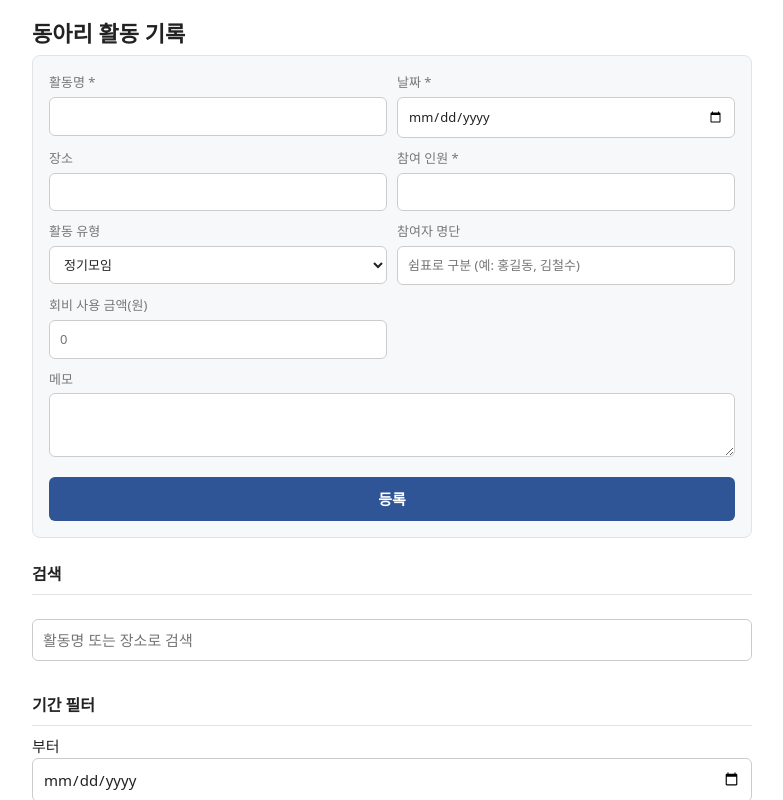
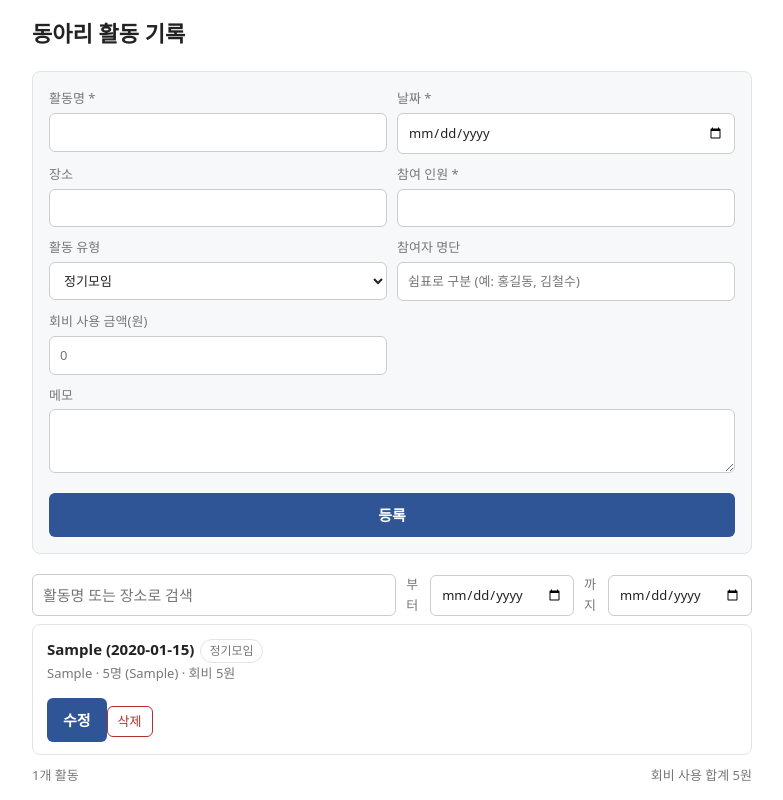
Before and after one commit to Yoochoyoon/hackathon--02---, a plain HTML site: page index.html in a window 1280 px wide. Both pictures are taken after typing "Sample", "2020-01-15", "Sample", "5", "Sample", "5" into the empty fields and a click on the button "등록". Shown: the top 800 px of the page, without its empty margins (248-1031 px from the left). Drawn offline with Linux system fonts and the light colour scheme.

Commit message:
refactor: TodoMVC/가계부 참고해 레이아웃 재구성 (툴바 통합, 통계 접기, 배지)

```diff
--- a/app.js
+++ b/app.js
@@ -150,9 +150,10 @@
     var title = document.createElement('span');
     title.className = 'title';
     title.textContent = activity.title + ' (' + activity.date + ')';
-    if (activity.category) {
-      title.textContent += ' [' + activity.category + ']';
-    }
+
+    var badge = document.createElement('span');
+    badge.className = 'category-badge';
+    badge.textContent = activity.category || '기타';
 
     var meta = document.createElement('div');
     meta.className = 'meta';
@@ -180,6 +181,7 @@
     deleteBtn.addEventListener('click', function () { deleteActivity(activity.id); });
 
     li.appendChild(title);
+    li.appendChild(badge);
     li.appendChild(meta);
     li.appendChild(memo);
     li.appendChild(editBtn);
@@ -199,8 +201,10 @@
     filtered.forEach(function (a) { listEl.appendChild(createItem(a)); });
 
     var totalCost = filtered.reduce(function (sum, a) { return sum + (a.cost || 0); }, 0);
+    document.querySelector('#listCount').textContent =
+      filtered.length === 0 ? '' : filtered.length + '개 활동';
     document.querySelector('#costSummary').textContent =
-      filtered.length === 0 ? '' : '회비 사용 합계: ' + totalCost.toLocaleString() + '원';
+      filtered.length === 0 ? '' : '회비 사용 합계 ' + totalCost.toLocaleString() + '원';
 
     if (window.Features) window.Features.refresh();
   }
--- a/index.html
+++ b/index.html
@@ -10,6 +10,8 @@
   <div id="app">
     <h1>동아리 활동 기록</h1>
 
+    <!-- 등록 폼: TodoMVC처럼 입력을 맨 위 카드 하나로 -->
+    <section class="panel" id="formPanel">
       <form id="activityForm" novalidate>
         <label>활동명 *
           <input type="text" id="title" required>
@@ -43,24 +45,34 @@
         <p class="error" id="formError"></p>
         <button type="submit" id="submitBtn">등록</button>
       </form>
+    </section>
 
-    <h2>검색</h2>
+    <!-- 목록 패널: 검색+기간필터를 목록 바로 위 툴바 한 줄로 묶음 -->
+    <section class="panel" id="listPanel">
+      <div class="toolbar">
         <input type="text" id="searchBox" placeholder="활동명 또는 장소로 검색">
-    <p id="searchEmpty"></p>
-
-    <h2>기간 필터</h2>
         <div id="filterControls">
           <label>부터 <input type="date" id="filterFrom"></label>
           <label>까지 <input type="date" id="filterTo"></label>
         </div>
+      </div>
+      <p id="searchEmpty"></p>
 
-    <h2>월별 통계</h2>
-    <canvas id="statsChart"></canvas>
-
-    <h2>활동 목록</h2>
-    <p id="costSummary"></p>
       <ul id="activityList"></ul>
       <div id="emptyMessage" class="empty-message">등록된 활동이 없습니다.</div>
+
+      <!-- TodoMVC의 "3 items left!" 처럼 목록 하단 상태 바로 통합 -->
+      <div class="list-status">
+        <span id="listCount"></span>
+        <span id="costSummary"></span>
+      </div>
+    </section>
+
+    <!-- 통계는 부가 정보라 접어둠. 순수 HTML details라 별도 JS 불필요 -->
+    <details id="statsPanel">
+      <summary>월별 통계 보기</summary>
+      <canvas id="statsChart"></canvas>
+    </details>
   </div>
 
   <script src="app.js"></script>
--- a/style.css
+++ b/style.css
@@ -168,6 +168,64 @@ button.danger, button[data-action="delete"] {
   border-radius: var(--radius);
 }
 
+/* ── 패널 배치 (구조 재구성, 2026-08-05. 색상·타이포는 손대지 않음 —
+ * 비주얼 디자인은 디자인 스펙 확정 뒤 별도로 입힐 예정) ────────── */
+
+.panel { margin-top: 20px; }
+
+/* 검색 + 기간 필터를 목록 위 툴바 한 줄로 묶는다 (TodoMVC 참고) */
+.toolbar {
+  display: flex;
+  flex-wrap: wrap;
+  gap: 10px;
+  align-items: flex-start;
+  margin-bottom: 8px;
+}
+
+.toolbar #searchBox { flex: 1 1 200px; margin: 0; }
+
+#filterControls { display: flex; gap: 10px; flex-wrap: wrap; }
+
+#filterControls label {
+  display: flex;
+  align-items: center;
+  gap: 4px;
+  font-size: 13px;
+  color: var(--muted);
+}
+
+/* 목록 하단 상태 바: 개수 + 회비 합계 (TodoMVC의 "3 items left!" 자리) */
+.list-status {
+  display: flex;
+  justify-content: space-between;
+  margin-top: 10px;
+  font-size: 13px;
+  color: var(--muted);
+}
+
+.category-badge {
+  display: inline-block;
+  margin-left: 6px;
+  padding: 1px 8px;
+  border-radius: 999px;
+  border: 1px solid var(--line);
+  font-size: 12px;
+  color: var(--muted);
+}
+
+/* 통계는 부가 정보라 접어둔다. 네이티브 details라 JS 불필요 */
+#statsPanel { margin-top: 20px; }
+
+#statsPanel summary {
+  cursor: pointer;
+  font-size: 16px;
+  font-weight: 600;
+  padding-bottom: 6px;
+  border-bottom: 1px solid var(--line);
+}
+
+#statsPanel canvas { margin-top: 10px; }
+
 /* ── 통계 차트 ─────────────────────────────────────────── */
 
 #statsChart {
@@ -193,6 +251,8 @@ button.danger, button[data-action="delete"] {
 
   h1 { font-size: 20px; }
 
+  .toolbar { flex-direction: column; }
+
   #statsChart { height: 170px; }
 
   /* 손가락으로 누르기 좋은 크기로 키운다 */
```
Lines whose indentation alone changed are shown as unchanged.
